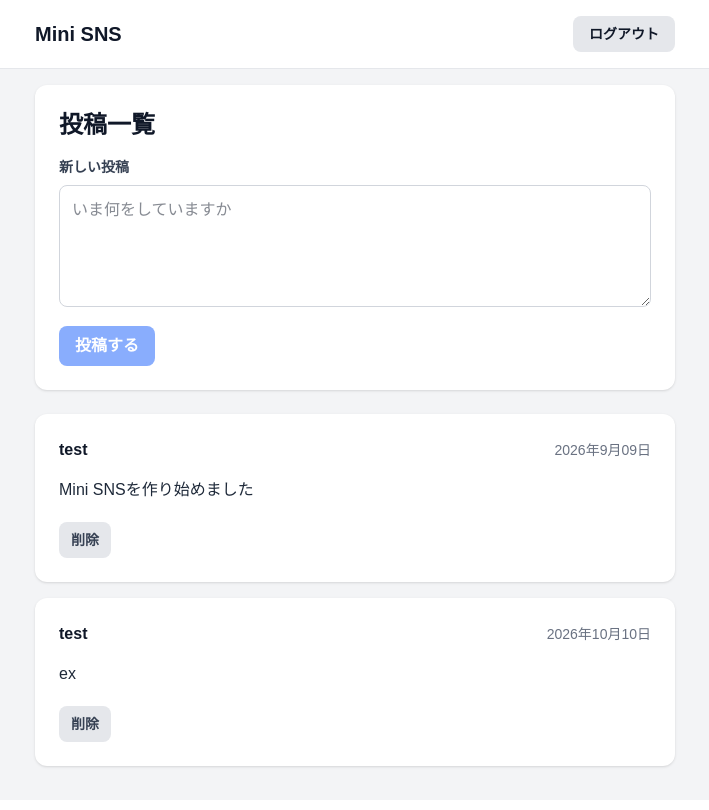
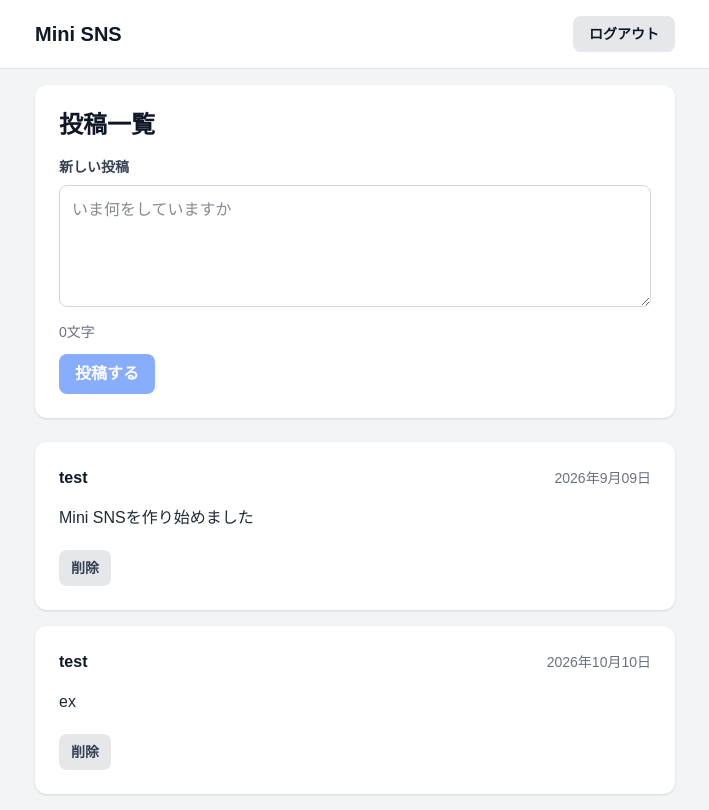
Before and after one commit to tgc-s-dev/sns-app, a Next.js app: page /posts in a window 1280 px wide. Shown: the whole page, without its empty margins (285-994 px from the left). Built offline with nearby package versions, Linux system fonts and the light colour scheme.

Commit message:
投稿フォームの入力管理とstate管理を追加

```diff
--- a/app/posts/page.tsx
+++ b/app/posts/page.tsx
@@ -1,7 +1,6 @@
 import Link from "next/link";
 import type { Post } from "@/types/post";
-import PostCard from "@/components/PostCard";
-import PostForm from "@/components/PostForm";
+import PostsClient from "@/components/PostsClient"
 
 // 仮データ
 const posts: Post[] = [
@@ -38,16 +37,7 @@ export default function PostsPage() {
       </header>
 
       <main className="mx-auto max-w-2xl p-4">
-        <section className="rounded-xl bg-white p-6 shadow">
-          <h1 className="text-2xl font-bold text-gray-900">投稿一覧</h1>
-          <PostForm />
-        </section>
-
-        <section className="mt-6 space-y-4">
-          {posts.map((post) => (
-            <PostCard key={post.id} post={post}/>
-          ))}
-        </section>
+        <PostsClient initialPosts={posts} />
       </main>
     </div>
   );
--- a/components/PostForm.tsx
+++ b/components/PostForm.tsx
@@ -1,4 +1,10 @@
+"use client";
+
+import { useState } from "react";
+
 export default function PostForm(){
+    const [content,setContent] = useState("");
+
     return (
         <form className="mt-4">
             <label htmlFor="post-content"
@@ -11,8 +17,15 @@ export default function PostForm(){
             id="post-content"
             rows={4}
             placeholder="いま何をしていますか"
+            value={content}
+            onChange={(e) => setContent(e.target.value)}
             className="mt-2 w-full rounded-lg border border-gray-300 p-3 text-gray-900"
             />
+            <p className="mt-2 text-sm text-gray-500">
+                {content.length}文字
+            </p>
+
+
             <button
             type="submit"
             disabled
--- /dev/null
+++ b/components/PostsClient.tsx
@@ -0,0 +1,29 @@
+"use client";
+
+import {useState} from "react";
+import type {Post} from "@/types/post";
+import PostCard from "@/components/PostCard"
+import PostForm from "@/components/PostForm"
+
+type PostClientProps = {
+    initialPosts:Post[];
+}
+
+export default function PostClient({ initialPosts } : PostClientProps){
+    const [posts] = useState<Post[]>(initialPosts);
+
+return(
+    <>
+    <section className="rounded-xl bg-white p-6 shadow">
+        <h1 className="text-2xl font-bold text-gray-900">投稿一覧</h1>
+        <PostForm />
+    </section>
+
+    <section className="mt-6 space-y-4">
+        {posts.map((post) => (
+            <PostCard key={post.id} post={post} />
+        ))}
+    </section>
+    </>
+    );
+}
```
